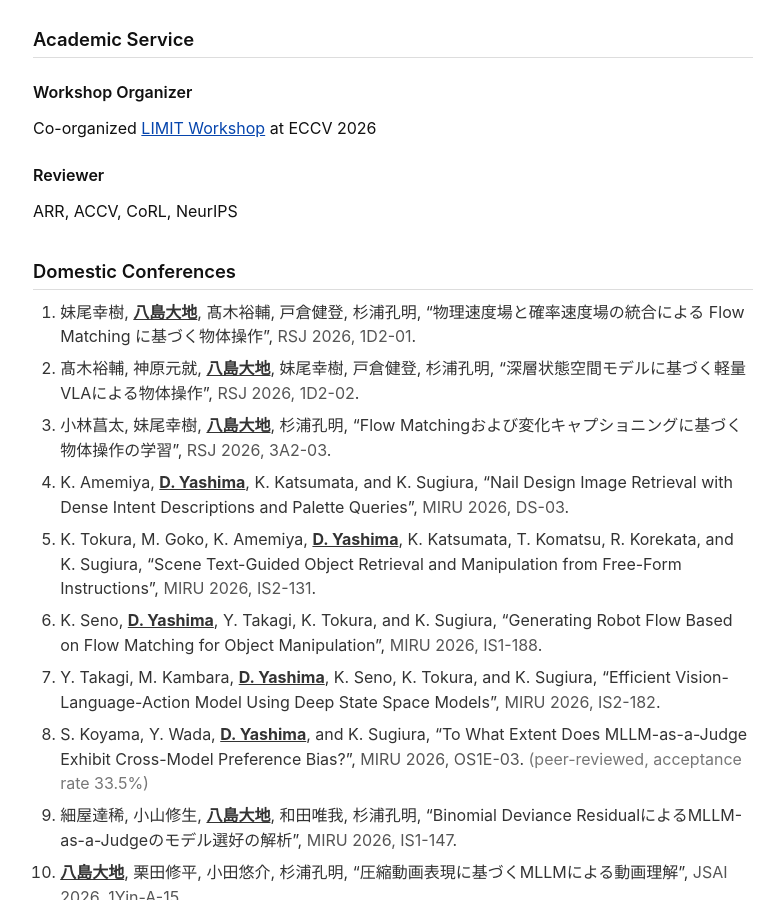
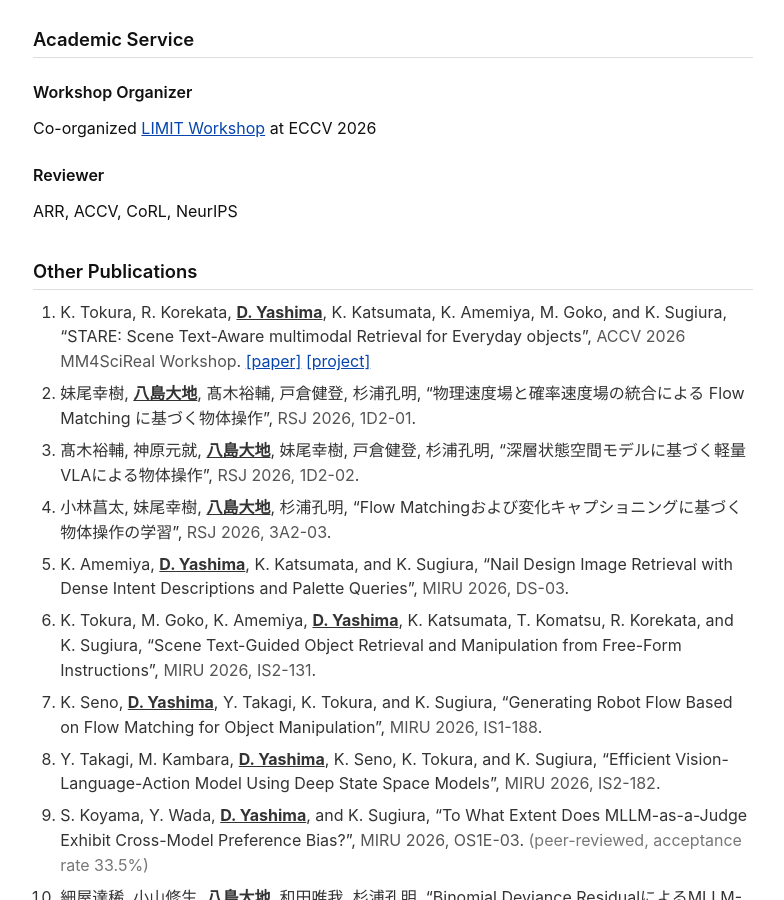
Before and after one commit to daichi1207/daichi1207.github.io, a Jekyll site: the page built from _pages/about.md, in a window 1280 px wide and 900 px high, scrolled down 5055 px. Shown: the whole window, without its empty margins (247-1031 px from the left). Built offline with Jekyll 4.4.1, drawn with Linux system fonts in a browser that asks for light colours.

Commit message:
:memo: add STARE workshop paper, MoFlo paper link

```diff
--- a/_pages/about.md
+++ b/_pages/about.md
@@ -109,10 +109,11 @@ My research focuses on robot learning, aiming to develop general-purpose policie
 <h3>Reviewer</h3>
   ARR, ACCV, CoRL, NeurIPS
 
-<h2 id="domestic">Domestic Conferences</h2>
+<h2 id="other-publications">Other Publications</h2>
 <div class="domestic">
 
 <ol>
+  <li>K. Tokura, R. Korekata, <b><u>D. Yashima</u></b>, K. Katsumata, K. Amemiya, M. Goko, and K. Sugiura, &ldquo;STARE: Scene Text-Aware multimodal Retrieval for Everyday objects&rdquo;, <span class="dom-venue">ACCV 2026 MM4SciReal Workshop</span>. <a href="https://arxiv.org/abs/2611.06089">[paper]</a> <a href="https://stare-projectpage.pages.dev/">[project]</a></li>
   <li>妹尾幸樹, <b><u>八島大地</u></b>, 髙木裕輔, 戸倉健登, 杉浦孔明, &ldquo;物理速度場と確率速度場の統合による Flow Matching に基づく物体操作&rdquo;, <span class="dom-venue">RSJ 2026, 1D2-01</span>.</li>
   <li>髙木裕輔, 神原元就, <b><u>八島大地</u></b>, 妹尾幸樹, 戸倉健登, 杉浦孔明, &ldquo;深層状態空間モデルに基づく軽量VLAによる物体操作&rdquo;, <span class="dom-venue">RSJ 2026, 1D2-02</span>.</li>
   <li>小林菖太, 妹尾幸樹, <b><u>八島大地</u></b>, 杉浦孔明, &ldquo;Flow Matchingおよび変化キャプショニングに基づく物体操作の学習&rdquo;, <span class="dom-venue">RSJ 2026, 3A2-03</span>.</li>
```
Also changed, not shown: _publications/yashimaCoRL26.md (+2 -2 lines).
